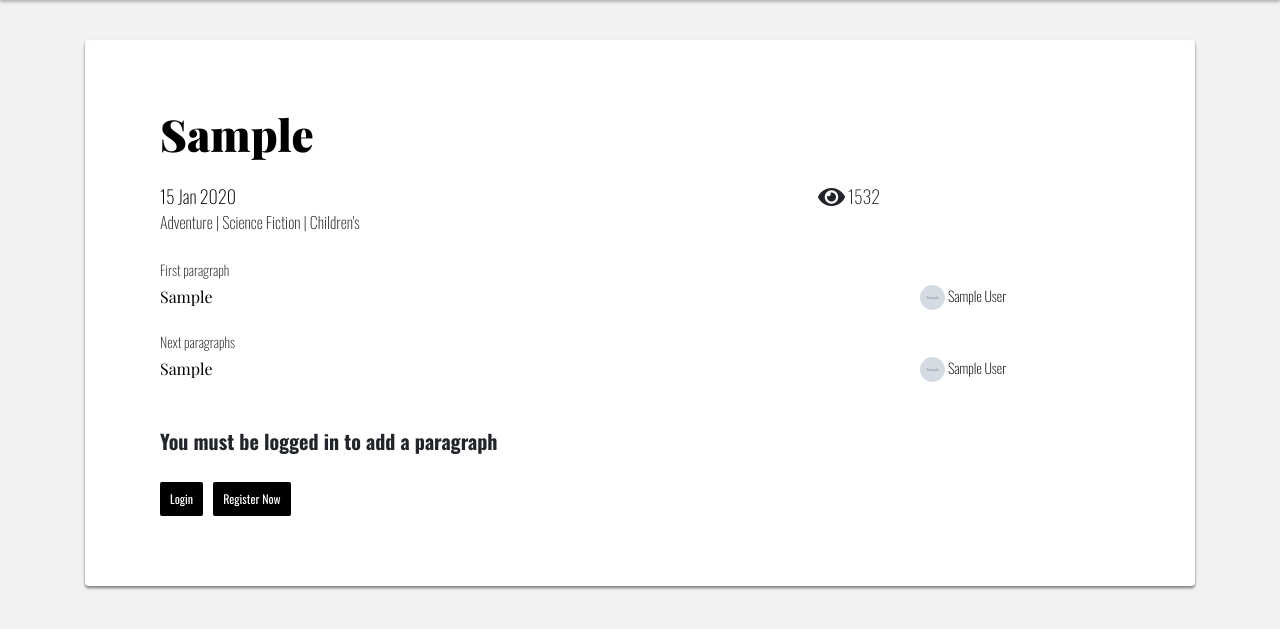
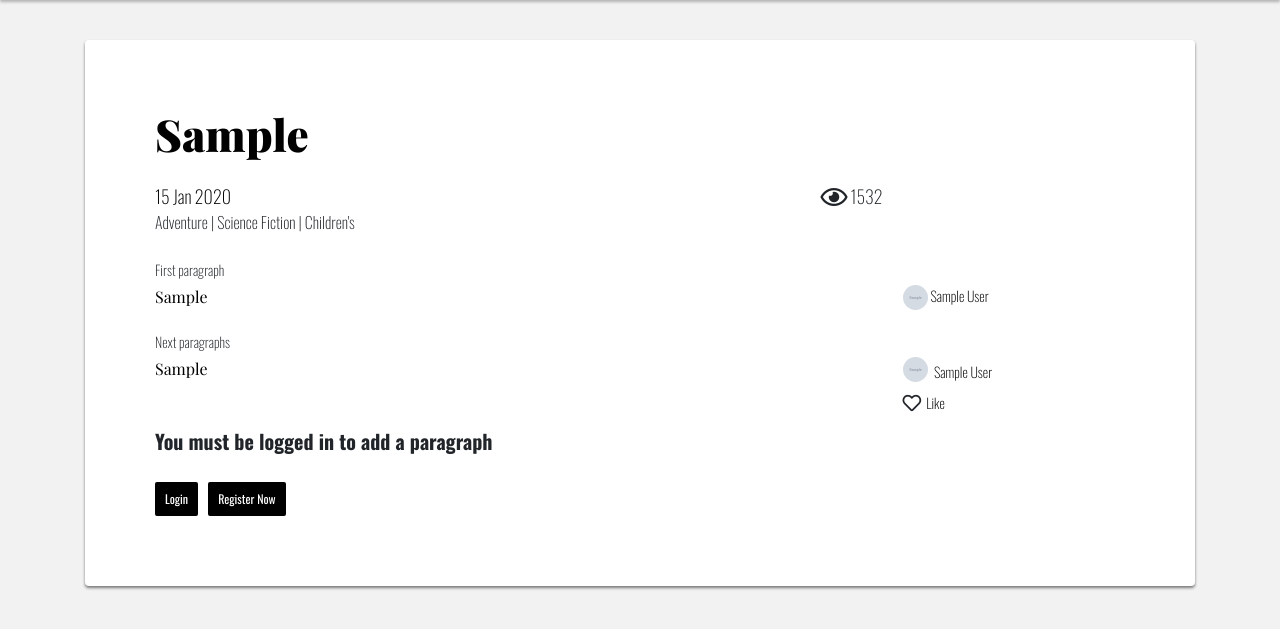
Before and after one commit to pig70/nextparanew, a Django app: a page that uses mainsite/templates/base.html in a window 1280 px wide. Shown: the part 95-724 px from the top of the page. Run offline with Django 3.2, Linux system fonts and the light colour scheme; tables that the repository leaves empty hold one stand-in row (values such as "Sample post"); grey boxes marked "Sample" are stand-in pictures; some libraries are stand-ins or nearby versions.

Commit message:
Finished home and article styling. Added js click but can't get multiple clicks to work

```diff
--- a/mainsite/static/css/article.css
+++ b/mainsite/static/css/article.css
@@ -6,8 +6,7 @@
 }
 
 .content-container {
-    max-width: 960px;
-    margin: auto;
+    margin: 0 70px 0 70px;
 }
 
 .article-title {
@@ -24,19 +23,13 @@
     font-size: 18px;
     font-weight: 200;
     color: #000000;
-    display: inline;
-}
-
-.below-headline-info {
-    margin: 0 0 25px 0;
+    padding: 0px !important;
 }
 
 .article-watchers {
     font-family: 'Oswald', sans-serif;
     font-size: 18px;
     font-weight: 200;
-    display: inline;
-    float: right;
 }
 
 .watcher-number {
@@ -48,6 +41,7 @@
     font-size: 16px;
     font-weight: 200;
     line-height: 1.5;
+    margin: 0 0 25px 0;
 }
 
 .article-sub-head {
@@ -63,7 +57,7 @@
     font-weight: 400;
     line-height: 1.5;
     color: #000000;
-    margin: 0 40px 22px 0;
+    margin: 0 20px 22px 0;
 }
 
 .article-paragraph-text {
@@ -72,14 +66,14 @@
     font-weight: 400;
     color: #000000;
     line-height: 1.5;
-    margin: 0 40px 35px 0;
+    margin: 0 20px 35px 0;
 }
 
 .article-paragraph-author-image {
     width: 25px;
     height: 25px;
     border-radius: 50%;
-    margin-right: 3px;
+    margin: 0 3px 10px 0;
     vertical-align: middle;
     display: inline;
 }
@@ -90,7 +84,15 @@
     font-size: 14px;
     color: #000000;
     display: inline;
-    margin-bottom: 5px;
+}
+
+.article-like-word {
+    font-family: 'Oswald', sans-serif;
+    font-weight: 200;
+    font-size: 14px;
+    color: #000000;
+    display: inline;
+    margin-left: 5px;
 }
 
 .user-paragraph-field {
@@ -121,3 +123,29 @@ textarea:focus {
     font-size: 20px;
     font-weight: 900;
 }
+
+@media only screen and (max-width: 1000px) {
+    .article-first-para {
+        margin-right: 0px;
+        margin-bottom: 10px;
+    }
+    .article-paragraph-text {
+        margin-right: 0px;
+        margin-bottom: 10px;
+    }
+}
+
+@media only screen and (max-width: 400px) {
+    .article-title {
+    font-size: 35px;
+}
+    .article-box {
+        padding: 30px 0;
+    }
+    .content-container {
+        margin: 0 30px;
+    }
+    .navbar.navbar-expand-lg {
+        margin-bottom: 20px;
+    }
+}
--- a/mainsite/static/css/base.css
+++ b/mainsite/static/css/base.css
@@ -37,6 +37,7 @@ h2 {
 
 .home-story-box {
     height: 550px;
+    width: 100%;
     padding: 30px 25px 30px 25px;
     margin-bottom: 15px;
     border-radius: 4px;
@@ -86,7 +87,7 @@ h2 {
 
 .home-story-text {
     font-family: 'Playfair Display', serif;
-    font-size: 16px;
+    font-size: 15px;
     font-weight: normal;
     color: #000000;
     margin-bottom: 20px;
@@ -148,3 +149,10 @@ h2 {
     padding-right: 10px;
     font-weight: 500;
 }
+
+@media only screen and (max-width: 500px) {
+    .container{
+        margin: 0;
+        padding: 0;
+    }
+}
--- /dev/null
+++ b/mainsite/static/js/base.js
@@ -0,0 +1,12 @@
+document.addEventListener('DOMContentLoaded', function () {
+$('#article-like-heart').click(function() {
+            $(this)
+                .toggleClass('far fa-heart fa-lg')
+                .toggleClass('fas fa-heart fa-lg');
+        });
+$('#article-watchers-eye-not-watched').click(function() {
+            $(this)
+                .toggleClass('far fa-eye fa-lg')
+                .toggleClass('fas fa-eye fa-lg');
+        });
+    });
--- a/mainsite/templates/base.html
+++ b/mainsite/templates/base.html
@@ -5,7 +5,7 @@
 <head>
     <meta charset="utf-8">
     <title>{% block title %}Nextparagraph{% endblock %}</title>
-    <link rel="stylesheet" href="https://maxcdn.bootstrapcdn.com/bootstrap/4.0.0/css/bootstrap.min.css" integrity="sha384-Gn5384xqQ1aoWXA+058RXPxPg6fy4IWvTNh0E263XmFcJlSAwiGgFAW/dAiS6JXm" crossorigin="anonymous">
+    <link rel="stylesheet" href="https://stackpath.bootstrapcdn.com/bootstrap/4.2.1/css/bootstrap.min.css" integrity="sha384-GJzZqFGwb1QTTN6wy59ffF1BuGJpLSa9DkKMp0DgiMDm4iYMj70gZWKYbI706tWS" crossorigin="anonymous">
     <link href="https://fonts.googleapis.com/css?family=Oswald:200,300,400,700|Playfair+Display:400,900" rel="stylesheet">
 <link rel="stylesheet" href="https://use.fontawesome.com/releases/v5.6.3/css/all.css" integrity="sha384-UHRtZLI+pbxtHCWp1t77Bi1L4ZtiqrqD80Kn4Z8NTSRyMA2Fd33n5dQ8lWUE00s/" crossorigin="anonymous">
     <link rel="stylesheet" href="{% static 'css/base.css' %}">
@@ -53,10 +53,10 @@
     <div class="container">
         {% block content %} {% endblock %}
     </div>
+  <script src="{% static 'js/base.js' %}"></script>
   <script src="https://code.jquery.com/jquery-3.2.1.slim.min.js" integrity="sha384-KJ3o2DKtIkvYIK3UENzmM7KCkRr/rE9/Qpg6aAZGJwFDMVNA/GpGFF93hXpG5KkN" crossorigin="anonymous"></script>
     <script src="https://cdnjs.cloudflare.com/ajax/libs/popper.js/1.12.9/umd/popper.min.js" integrity="sha384-ApNbgh9B+Y1QKtv3Rn7W3mgPxhU9K/ScQsAP7hUibX39j7fakFPskvXusvfa0b4Q" crossorigin="anonymous"></script>
-    <script src="https://maxcdn.bootstrapcdn.com/bootstrap/4.0.0/js/bootstrap.min.js" integrity="sha384-JZR6Spejh4U02d8jOt6vLEHfe/JQGiRRSQQxSfFWpi1MquVdAyjUar5+76PVCmYl" crossorigin="anonymous">
-    </script>
+    <script src="https://maxcdn.bootstrapcdn.com/bootstrap/4.0.0/js/bootstrap.min.js" integrity="sha384-JZR6Spejh4U02d8jOt6vLEHfe/JQGiRRSQQxSfFWpi1MquVdAyjUar5+76PVCmYl" crossorigin="anonymous"></script>
 </body>
 
 </html>
--- a/mainsite/templates/home.html
+++ b/mainsite/templates/home.html
@@ -3,7 +3,7 @@
 <h1>Latest paragraphs</h1>
 <div class="row">
   {% for paragraph in new_paragraphs %}
-  <div class="col-sm-12 col-md-6 col-lg-4">
+  <div class="col-sm-12 col-md-6 col-xl-4">
     <div class="home-story-box d-flex flex-column">
       <div class="author">
         {% if paragraph.paragraph_author.author_image_name.author_image %}
--- a/mainsite/templates/story_detail.html
+++ b/mainsite/templates/story_detail.html
@@ -1,42 +1,56 @@
 {% extends 'base.html' %}
-
+{% block title %}{{ story.story_headline }} | Nextparagraph{% endblock %}
 {% block content %}
 
     <div class="article-box">
         <div class="content-container">
             <div class="row no-gutters">
-                <h1 class="article-title col.sm-12">{{ story.story_headline }}</h1>
+
+                {#  Original story block #}
+                <h1 class="article-title col-12">{{ story.story_headline }}</h1>
             </div>
             <div class="row no-gutters">
-                <div class="below-headline-info col-sm-6 col-md-9 col-lg-9">
-                    <div class="article-date-info">{{ story.story_publish_date|date:'d M Y' }}</div>
-                    <div class="article-watchers"><i class="fa fa-eye fa-lg" id="watchers-eye-not-watched"></i><span
-                            class="watcher-number">1532</span></div>
-                    <div class="article-tags">Adventure | Science Fiction | Children's</div>
+                <div class="col-sm-12 col-md-12 col-lg-9 col-xl-9 d-flex">
+                    <div class="article-date-info p-2">{{ story.story_publish_date|date:'d M Y' }}</div>
+                    <div class="article-watchers ml-auto"><i class="far fa-eye fa-lg"
+                                                             id="article-watchers-eye-not-watched"></i><span
+                            class="watcher-number" id="article-watcher-number">1532</span></div>
+                </div>
+                <div class="article-tags col-sm-12 col-md-12 col-lg-9">Adventure | Science Fiction | Children's</div>
 
+                {# The original story paragraph and author info #}
+                <div class="article-sub-head col-sm-12 col-md-12 col-lg-9">First paragraph</div>
+                <div class="article-first-para col-sm-12 col-md-12 col-lg-9">
+                    {{ story.story_first_paragraph }}</div>
+
+                {#  First paragraph author image and name  #}
+                {% if story.story_paragraph_author.author_image_name.author_image %}
+                    <img src="{{ story.story_paragraph_author.author_image_name.author_image.url }}"
+                         class="article-paragraph-author-image"
+                         alt="{{ story.story_paragraph_author.get_full_name }} on Nextparagraph">{% endif %}
+                <div class="article-paragraph-author-name col-auto">{{ story.story_paragraph_author.get_full_name }}
                 </div>
 
-                {# The original story paragraph and author info#}
-                <div class="article-sub-head col-sm-6 col-md-9 col-lg-9">First paragraph</div>
-                <div class="article-first-para col-sm-6 col-md-9 col-lg-9">
-                    {{ story.story_first_paragraph }}</div>
-                {% if story.story_paragraph_author.author_image_name.author_image %}
-                    <img src="{{ story.story_paragraph_author.author_image_name.author_image.url }}"
-                         class="article-paragraph-author-image col-sm-12 col-md-auto col-lg-auto">{% endif %}
-                <div class="article-paragraph-author-name col-sm-12 col-md-auto col-lg-auto">{{ story.story_paragraph_author.get_full_name }}
-                </div>
-                <div class="article-sub-head col-sm-6 col-md-9 col-lg-9">Next paragraphs</div>
+                {# Next paragraphs #}
+                <div class="article-sub-head col-sm-12 col-md-12 col-lg-9">Next paragraphs</div>
                 {% for paragraph in story_user_paragraphs %}
-                    <div class="article-paragraph-text col-sm-6 col-md-9 col-lg-9">{{ paragraph.user_paragraph|linebreaksbr }}</div>
+                    <div class="article-paragraph-text col-sm-12 col-md-12 col-lg-9">{{ paragraph.user_paragraph|linebreaksbr }}</div>
 
-                    {% if paragraph.paragraph_author.author_image_name.author_image %}
-                        <img src="{{ paragraph.paragraph_author.author_image_name.author_image.url }}"
-                             class="article-paragraph-author-image col-sm-12 col-md-auto col-lg-auto">{% endif %}
-                    <div class="article-paragraph-author-name col-sm-12 col-md-auto col-lg-auto">{{ paragraph.paragraph_author.get_full_name }}</div>
+                    {# Nextparagraphs author image and name #}
+                    <div class="col-auto">
+                        {% if paragraph.paragraph_author.author_image_name.author_image %}
+                            <img src="{{ paragraph.paragraph_author.author_image_name.author_image.url }}"
+                                 class="article-paragraph-author-image"
+                                 alt="{{ paragraph.paragraph_author.get_full_name }} on Nextparagraph">{% endif %}
+                        <div class="article-paragraph-author-name">{{ paragraph.paragraph_author.get_full_name }}</div>
+                        <div class="nextparagraph-like"><i class="far fa-heart fa-lg"
+                                                           id="article-like-heart"></i><span
+                                class="article-like-word mr-auto">Like</span></div>
+                    </div>
                 {% endfor %}
 
                 {# Adding a paragraph code #}
-                <div class="add-paragraph-container col-sm-12 col-md-9 col-lg-9">
+                <div class="add-paragraph-container col-sm-12 col-md-12 col-lg-9">
                     {% if request.user.is_authenticated %}
                         <form method="POST">{% csrf_token %}
                             <label class="form-label" for="id_user_paragraph">Add a paragraph</label>
```
